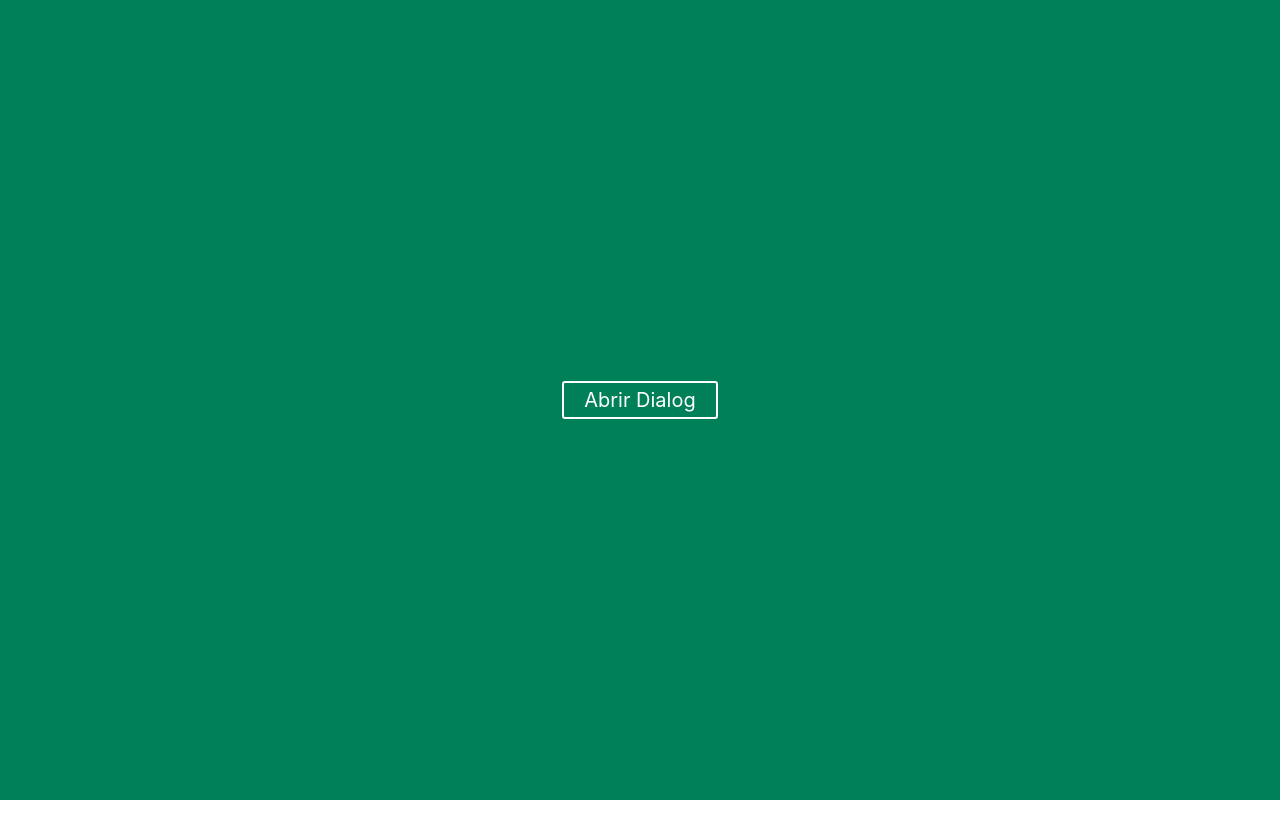
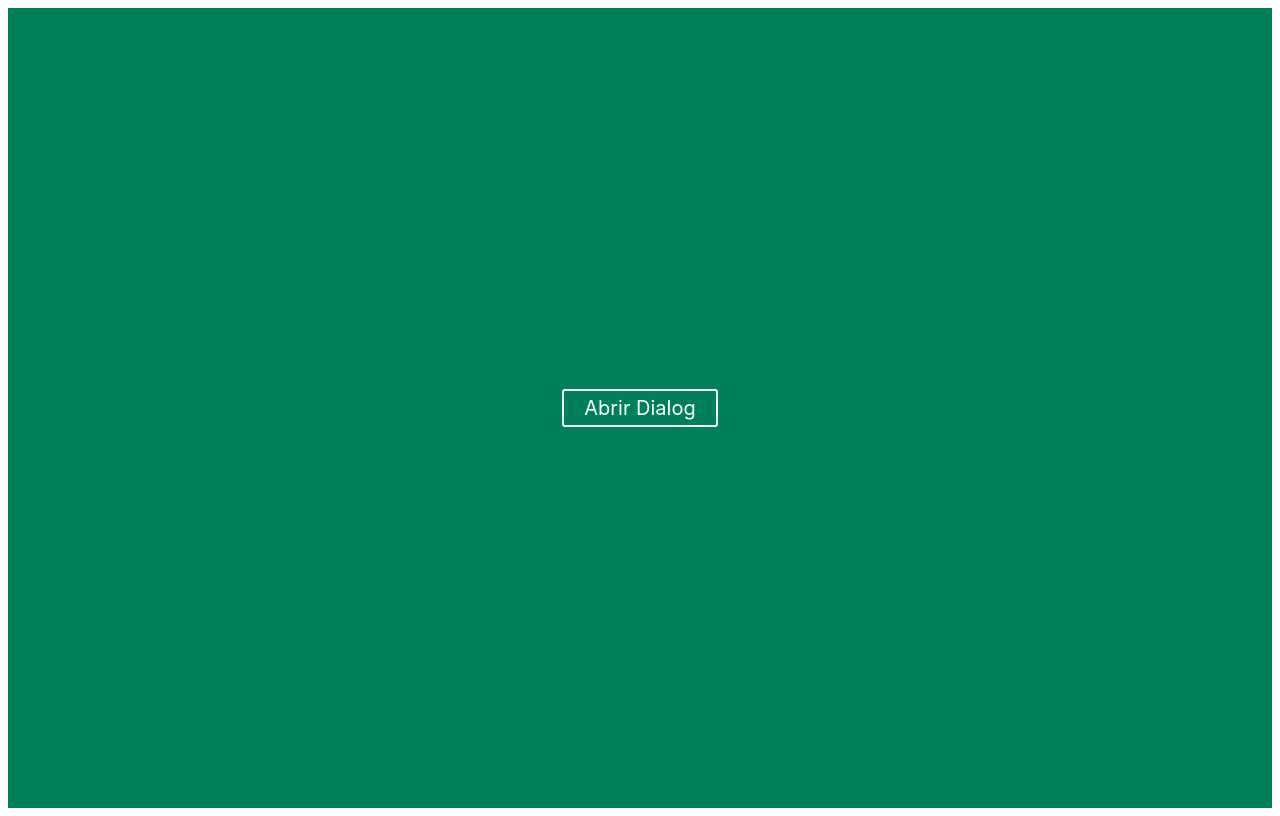
Before and after one commit to guivezula/lemon-dialog, a React (Create React App) app: page / in a window 1280 px wide. Built offline with nearby package versions, Linux system fonts and the light colour scheme.

Commit message:
removendo arquivos inutilizados

```diff
--- a/src/index.css
+++ /dev/null
@@ -1,13 +0,0 @@
-body {
-  margin: 0;
-  font-family: -apple-system, BlinkMacSystemFont, 'Segoe UI', 'Roboto', 'Oxygen',
-    'Ubuntu', 'Cantarell', 'Fira Sans', 'Droid Sans', 'Helvetica Neue',
-    sans-serif;
-  -webkit-font-smoothing: antialiased;
-  -moz-osx-font-smoothing: grayscale;
-}
-
-code {
-  font-family: source-code-pro, Menlo, Monaco, Consolas, 'Courier New',
-    monospace;
-}
--- a/src/index.tsx
+++ b/src/index.tsx
@@ -1,7 +1,6 @@
 import React from 'react';
 import ReactDOM from 'react-dom/client';
 import App from './components/App';
-import './index.css';
 import reportWebVitals from './reportWebVitals';
 
 const root = ReactDOM.createRoot(
```
Also changed, not shown: src/logo.svg (deleted).
